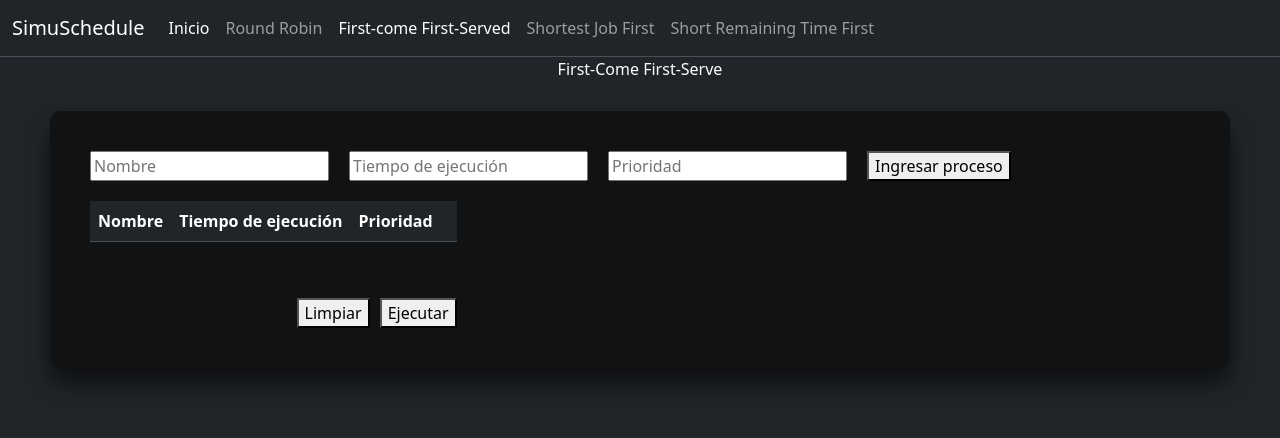
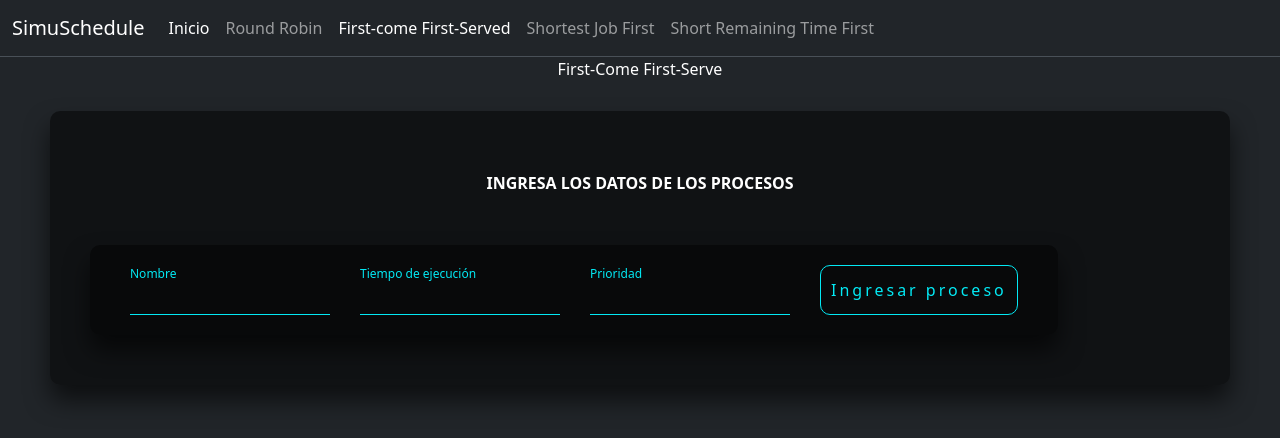
Before and after one commit to pilicorredor/algoritmos-procesos, a React (Create React App) app: page /algoritmos-procesos/FCFS in a window 1280 px wide. Shown: the top 438 px of the page. Built offline with nearby package versions, Linux system fonts and the light colour scheme.

Commit message:
Apply styles and fixes at ProcessInput component

```diff
--- a/src/components/neon-button/styles.css
+++ b/src/components/neon-button/styles.css
@@ -1,20 +1,23 @@
 .neonButton {
     position: relative;
     display: inline-block;
-    padding: 10px 15px;
+    padding: 5px 10px;
     color: #03e9f4;
     text-decoration: none;
     overflow: hidden;
     transition: 0.5s;
     letter-spacing: 3px;
     border: 1px solid #03e9f4;
-    border-radius: 5px;
+    border-radius: 10px;
     cursor: pointer;
     background: transparent;
+    min-width: 150px;
+    /* max-width: 220px; */
+    text-align: center;
   }
 
   .neonButton:hover {
     background: #03e9f4;
     color: #fff;
-    box-shadow: 0 0 5px #03e9f4, 0 0 5px #03e9f4, 0 0 5px #03e9f4, 0 0 5px #03e9f4;
+    box-shadow: 0 0 10px #03e9f4;
   }
--- a/src/components/process-input/ProcessInput.jsx
+++ b/src/components/process-input/ProcessInput.jsx
@@ -59,7 +59,7 @@ const ProcessInput = ({
   };
 
   const handleAddProcess = () => {
-    if (process_name && execution_time && (isRoundRobin || priority)) {
+    if (process_name && execution_time) {
       let newProcess = {};
 
       if (isRoundRobin) {
@@ -108,24 +108,30 @@ const ProcessInput = ({
 
   return (
     <div className="processInputContainer">
+      <label className="inputBoxTitle">Ingresa los datos de los procesos</label>
       {quantumEnabled && (
-        <div className="quantumContainer">
+        <div className="input-box">
+          <label className="inputLabel">Quantum</label>
           <input
             type="number"
-            placeholder="Quantum"
+            // placeholder="Quantum"
             value={quantum}
             onChange={handleQuantumChange}
+            className="customInput"
           />
           <NeonButton buttonFunction={handleAddQuantum} label={'Ingresar'} />
         </div>
       )}
       {detailsEnabled && (
-        <div className="formContainer">
+        <div className="input-box">
           {formFields.map((field, index) => (
+            <div className="input-content">
+              <label className="inputLabel">{field.nameField}</label>
               <input
                 key={index}
                 type={field.typeField}
-              placeholder={field.nameField}
+                // placeholder={field.nameField}
+                className="customInput"
                 value={
                   field.nameField === 'Nombre'
                     ? process_name
@@ -145,10 +151,15 @@ const ProcessInput = ({
                     : handlePriorityChange
                 }
               />
+            </div>
           ))}
-          <button onClick={handleAddProcess}>Ingresar proceso</button>
+          <NeonButton
+            buttonFunction={handleAddProcess}
+            label={'Ingresar proceso'}
+          />
         </div>
       )}
+      {processes.length > 0 && (
         <div className="processTableContainer">
           {/* Esta es la tabla de procesos */}
           <table className="table table-dark table-hover">
@@ -168,10 +179,11 @@ const ProcessInput = ({
                   {isRoundRobin && <td>{process.arrival_time}</td>}
                   <td>{process.execution_time}</td>
                   {!isRoundRobin && <td>{process.priority}</td>}
-                <td>
-                  <button onClick={() => handleDeleteProcess(index)}>
-                    Eliminar
-                  </button>
+                  <td className="trashCell">
+                    <i
+                      class="bi bi-trash-fill trashIcon"
+                      onClick={() => handleDeleteProcess(index)}
+                    />
                   </td>
                 </tr>
               ))}
@@ -179,10 +191,18 @@ const ProcessInput = ({
           </table>
           {/* Aquí van los botones de limpiar y ejecutar */}
           <div className="processButtonsContainer">
-          <button onClick={handleClearProcesses}>Limpiar</button>
-          <button onClick={handleExecuteProcesses}>Ejecutar</button>
+            <button className="btn btn-danger" onClick={handleClearProcesses}>
+              Limpiar
+            </button>
+            <button
+              className="btn btn-primary"
+              onClick={handleExecuteProcesses}
+            >
+              Ejecutar
+            </button>
           </div>
         </div>
+      )}
     </div>
   );
 };
--- a/src/components/process-input/styles.css
+++ b/src/components/process-input/styles.css
@@ -1,3 +1,8 @@
+.inputBoxTitle {
+  margin: 20px auto;
+  text-transform: uppercase;
+  font-weight: 600;
+}
 .processInputContainer {
   position: relative;
   display: flex;
@@ -12,24 +17,60 @@
   border-radius: 10px;
 }
 
-.quantumContainer {
+.input-box {
+  padding: 20px 40px;
+  background: rgba(0, 0, 0, 0.5);
+  box-sizing: border-box;
+  box-shadow: 0 15px 25px rgba(0, 0, 0, 0.6);
+  border-radius: 10px;
   display: flex;
   flex-direction: row;
-  gap: 20px;
-  align-items: center;
-  justify-content: center;
+  gap: 30px;
+  margin: 10px 0;
 }
 
-.formContainer {
+.input-content {
+  position: relative;
+  box-sizing: border-box;
   display: flex;
-  flex-direction: row;
-  gap: 20px;
+  flex-direction: column;
+  padding: 0;
+  align-items: flex-start;
+  justify-content: flex-start;
+}
+
+.customInput {
+  width: 100%;
+  max-width: 200px;
+  padding-top: 15px;
+  padding-bottom: 5px;
+  margin-top: 5px;
+  font-size: 16px;
+  color: #fff;
+  border: none;
+  border-bottom: 1px solid #03e9f4;
+  outline: none;
+  background: transparent;
+}
+
+.inputLabel {
+  font-size: 12px;
+  color: #03e9f4;
+  pointer-events: none;
+  position: absolute;
 }
 
 .processTableContainer {
+  position: relative;
+  margin: 20px auto;
   display: flex;
   flex-direction: column;
-  gap: 20px;
+  padding: 20px 40px;
+  background: rgba(0, 0, 0, 0.5);
+  box-sizing: border-box;
+  box-shadow: 0 15px 25px rgba(0, 0, 0, 0.6);
+  border-radius: 10px;
+  gap: 10px;
 }
 
 .processButtonsContainer {
@@ -40,6 +81,10 @@
   margin-top: 20px;
 }
 
-.customTable{
-  border-radius: 10px !important;
+.trashCell {
+  width: 60px;
 }
+.trashIcon {
+  cursor: pointer;
+  color: red;
+}
```
Lines whose indentation alone changed are shown as unchanged.
